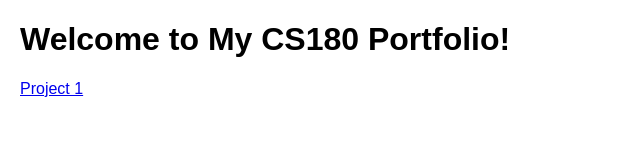
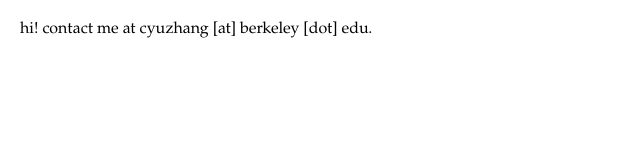
Before and after one commit to christine-zhang1/christine-zhang1.github.io, a plain HTML site: page index.html in a window 1280 px wide. Shown: the whole page, without its empty margins (0-640 px from the left). Drawn offline with Linux system fonts and the light colour scheme.

Commit message:
Update index.html

```diff
--- a/index.html
+++ b/index.html
@@ -4,13 +4,12 @@
     <title>My Portfolio</title>
     <style>
         body {
-            font-family: Arial, sans-serif;
+            font-family: Garamond, serif;
             margin: 20px;
         }
     </style>
 </head>
 <body>
-    <h1>Welcome to My CS180 Portfolio!</h1>
-    <a href="./1/index.html">Project 1</a>
+    hi! contact me at cyuzhang [at] berkeley [dot] edu.
 </body>
 </html>
```
